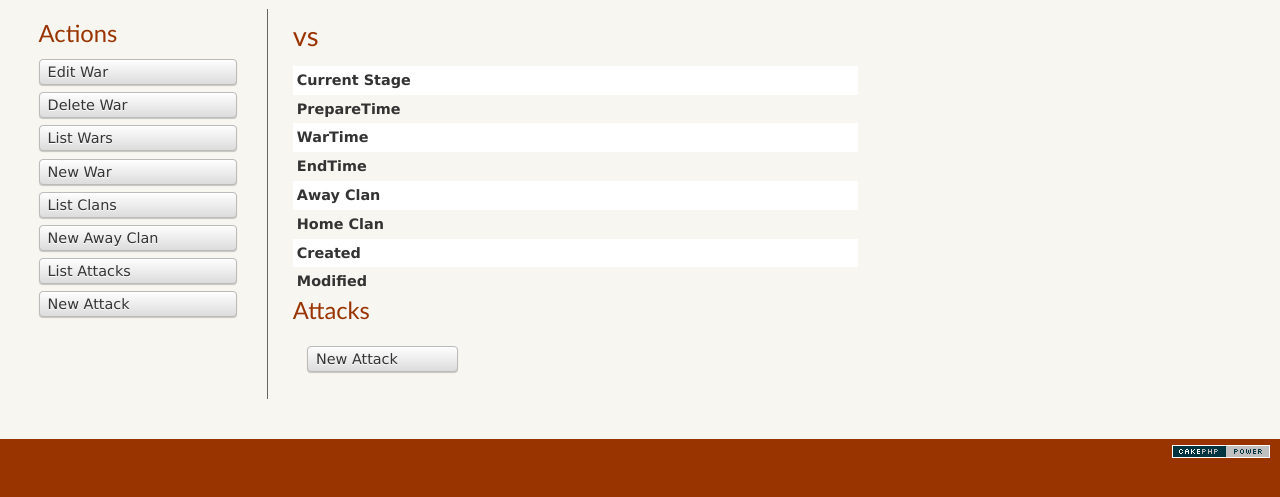
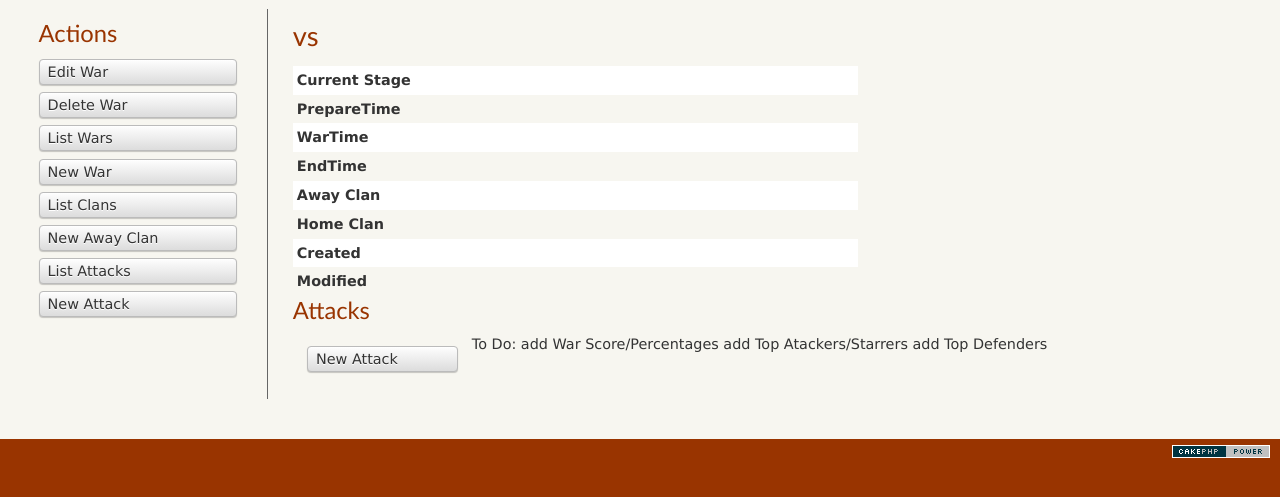
Before and after one commit to redleader36/clash_tracker, a CakePHP app: the page made by app/View/Dashboard/index.ctp in a window 1280 px wide. Shown: the part 85-582 px from the top of the page. Run offline with PHP 8.4 and a stand-in for CakePHP, Linux system fonts and the light colour scheme; the template is opened without the code that fills it, so the values that code supplies are empty; some libraries are stand-ins or nearby versions.

Commit message:
To Do list on dashboard

```diff
--- a/app/View/Dashboard/index.ctp
+++ b/app/View/Dashboard/index.ctp
@@ -66,12 +66,18 @@
 	</table>
 <?php endif; ?>
 
+To Do:
+
+add War Score/Percentages
+add Top Atackers/Starrers
+add Top Defenders
 	<div class="actions">
 		<ul>
 			<li><?php echo $this->Html->link(__('New Attack'), array('controller' => 'attacks', 'action' => 'add')); ?> </li>
 		</ul>
 	</div>
 </div>
+
 <div class="actions">
 	<h3><?php echo __('Actions'); ?></h3>
 	<ul>
```
